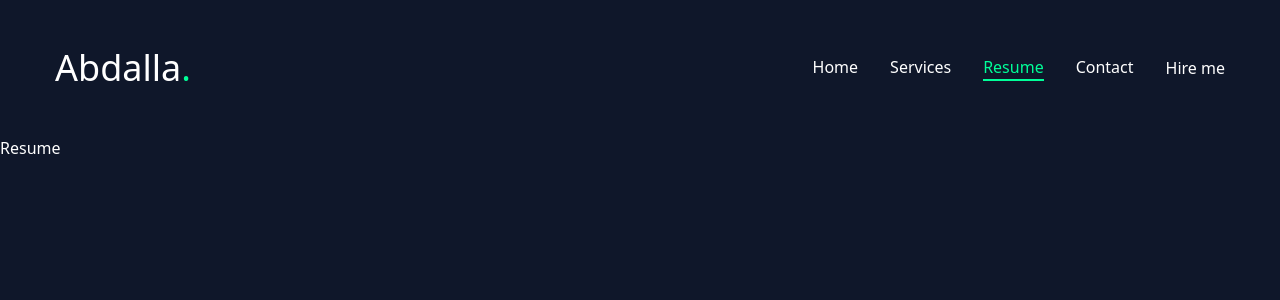
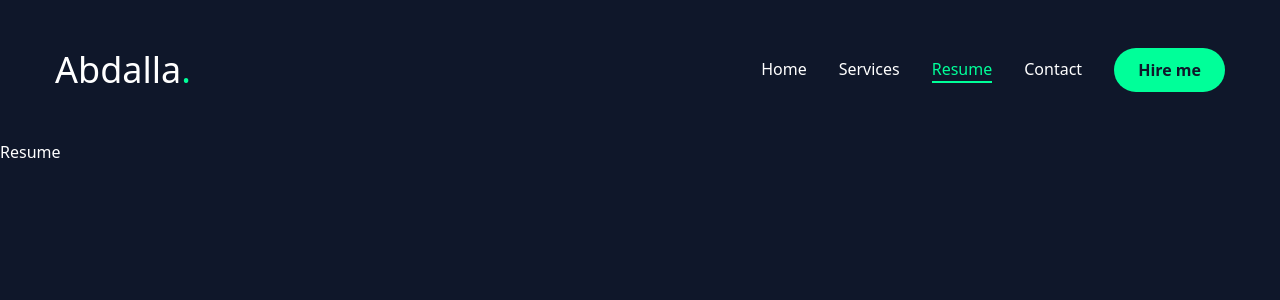
Before and after one commit to Abdalla-Elhagar/my-portfolio-using-next, a Next.js app: page /resume in a window 1280 px wide. Shown: the top 300 px of the page. Built offline with nearby package versions, Linux system fonts and the light colour scheme.

Commit message:
handled hire me button

```diff
--- a/components/header.tsx
+++ b/components/header.tsx
@@ -2,6 +2,7 @@ import Link from "next/link";
 import NavBar from "./navBar";
 import MobileNav from "./mobileNav";
 import Logo from "./logo";
+import { Button } from "./ui/button";
 
 export default function Header() {
   return (
@@ -16,7 +17,7 @@ export default function Header() {
             <NavBar textSize="md" />
           </nav>
           <Link href={"/contact"}>
-            <button>Hire me</button>
+            <Button>Hire me</Button>
           </Link>
         </div>
         {/* mobile nav */}
--- a/components/ui/button.tsx
+++ b/components/ui/button.tsx
@@ -1,29 +1,20 @@
-import * as React from "react"
-import { Slot } from "@radix-ui/react-slot"
-import { cva, type VariantProps } from "class-variance-authority"
+import * as React from "react";
+import { Slot } from "@radix-ui/react-slot";
+import { cva, type VariantProps } from "class-variance-authority";
 
-import { cn } from "@/lib/utils"
+import { cn } from "@/lib/utils";
 
 const buttonVariants = cva(
-  "inline-flex items-center justify-center gap-2 whitespace-nowrap rounded-md text-sm font-medium ring-offset-background transition-colors focus-visible:outline-none focus-visible:ring-2 focus-visible:ring-ring focus-visible:ring-offset-2 disabled:pointer-events-none disabled:opacity-50 [&_svg]:pointer-events-none [&_svg]:size-4 [&_svg]:shrink-0",
+  "inline-flex items-center justify-center whitespace-nowrap rounded-full font-semibold ring-offset-[#fff] transition-colors",
   {
     variants: {
       variant: {
-        default: "bg-primary text-primary-foreground hover:bg-primary/90",
-        destructive:
-          "bg-destructive text-destructive-foreground hover:bg-destructive/90",
-        outline:
-          "border border-input bg-background hover:bg-accent hover:text-accent-foreground",
-        secondary:
-          "bg-secondary text-secondary-foreground hover:bg-secondary/80",
-        ghost: "hover:bg-accent hover:text-accent-foreground",
-        link: "text-primary underline-offset-4 hover:underline",
+        default: "bg-main text-primary hover:bg-mainHover",
       },
       size: {
-        default: "h-10 px-4 py-2",
-        sm: "h-9 rounded-md px-3",
-        lg: "h-11 rounded-md px-8",
-        icon: "h-10 w-10",
+        default: "h-[44px] px-6",
+        md: "h-[48px] px-6",
+        lg: "h-[56px] px-8 text-sm uppercase tracking-[2px]",
       },
     },
     defaultVariants: {
@@ -31,26 +22,26 @@ const buttonVariants = cva(
       size: "default",
     },
   }
-)
+);
 
 export interface ButtonProps
   extends React.ButtonHTMLAttributes<HTMLButtonElement>,
     VariantProps<typeof buttonVariants> {
-  asChild?: boolean
+  asChild?: boolean;
 }
 
 const Button = React.forwardRef<HTMLButtonElement, ButtonProps>(
   ({ className, variant, size, asChild = false, ...props }, ref) => {
-    const Comp = asChild ? Slot : "button"
+    const Comp = asChild ? Slot : "button";
     return (
       <Comp
         className={cn(buttonVariants({ variant, size, className }))}
         ref={ref}
         {...props}
       />
-    )
+    );
   }
-)
-Button.displayName = "Button"
+);
+Button.displayName = "Button";
 
-export { Button, buttonVariants }
+export { Button, buttonVariants };
```
